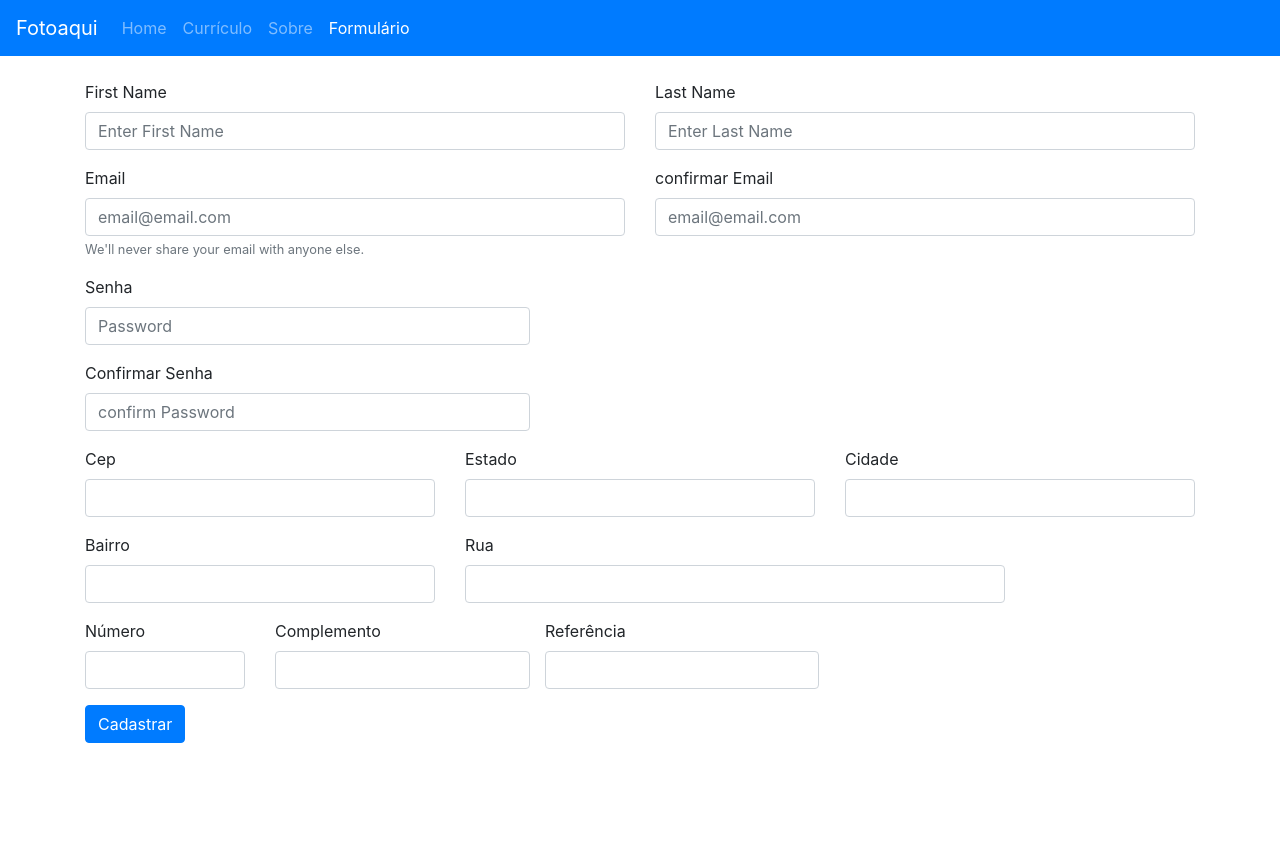
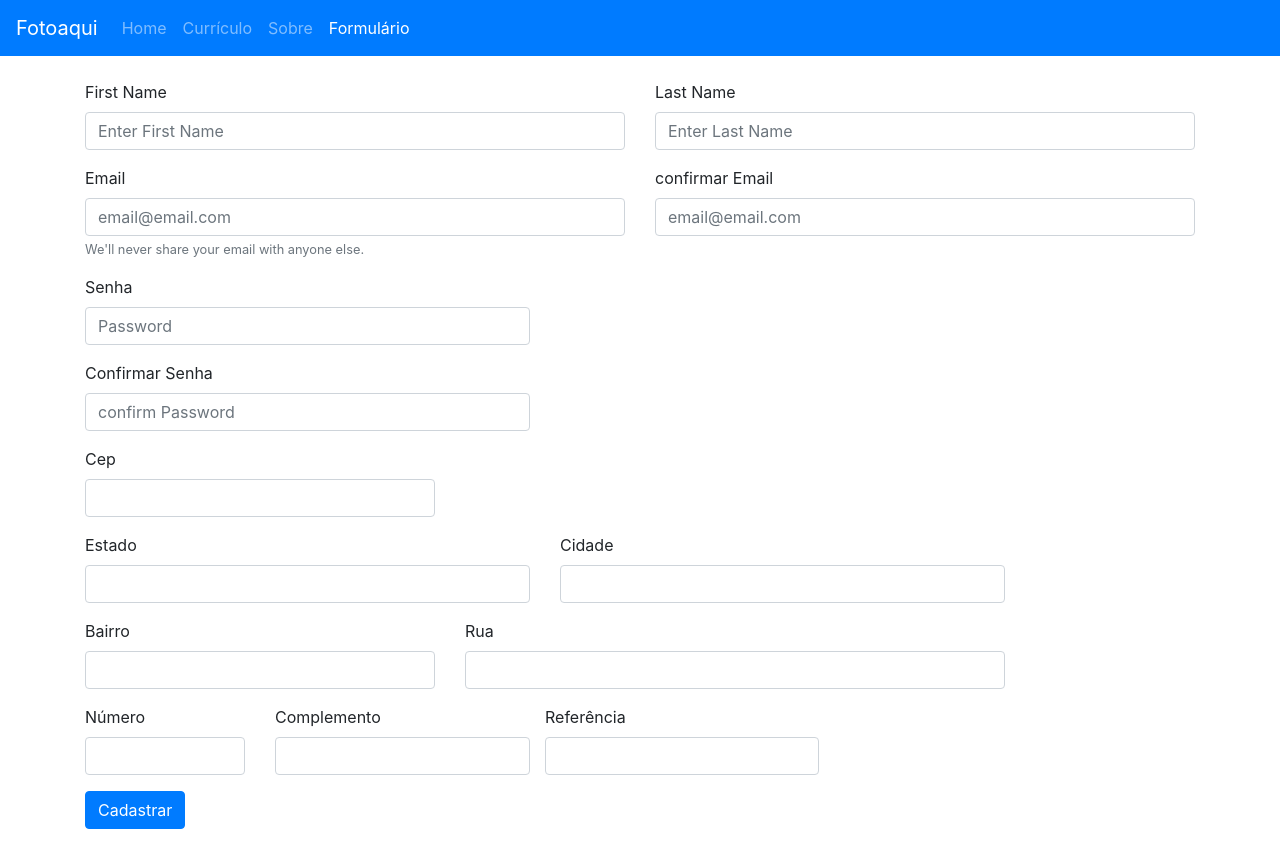
Before and after one commit to AllanGreffin/OwnPage, an Angular app: page /forms in a window 1280 px wide. Before the commit the page ends 800 px from the top, so only its background shows below. Built offline with nearby package versions, Linux system fonts and the light colour scheme.

Commit message:
Pequena atualização a fim de teste na integracao com github

```diff
--- a/src/app/formulario/formulario.component.html
+++ b/src/app/formulario/formulario.component.html
@@ -43,13 +43,15 @@
     <label for="Cep">Cep</label>
     <input type="text" class="form-control" id="Cep" [(ngModel)]="Cep">
   </div>
+</div>
 
-  <div class="form-group col-4">
+<div class="row">
+  <div class="form-group col-5">
     <label for="Estado">Estado</label>
     <input type="text" class="form-control" id="Estado">
   </div>
 
-  <div class="form-group col-4">
+  <div class="form-group col-5">
     <label for="Cidade">Cidade</label>
     <input type="text" class="form-control" id="Cidade">
   </div>
```
Also changed, not shown: 1 other file (tests, documents, lock files or other folders).
